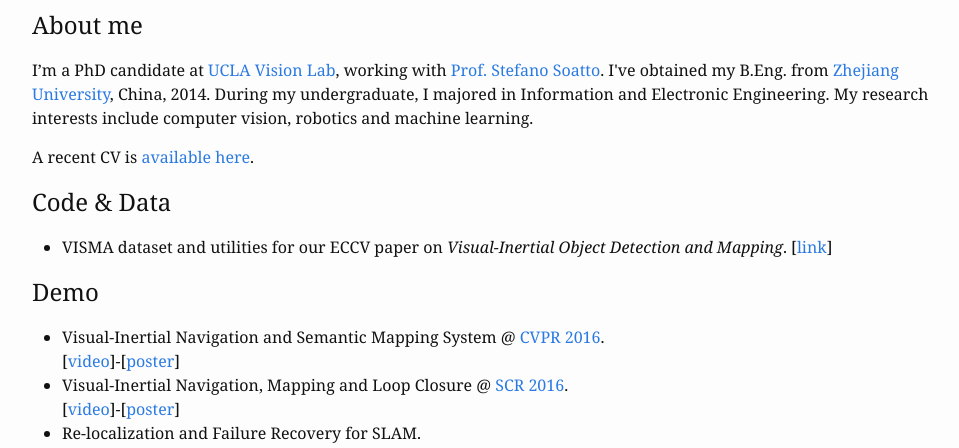
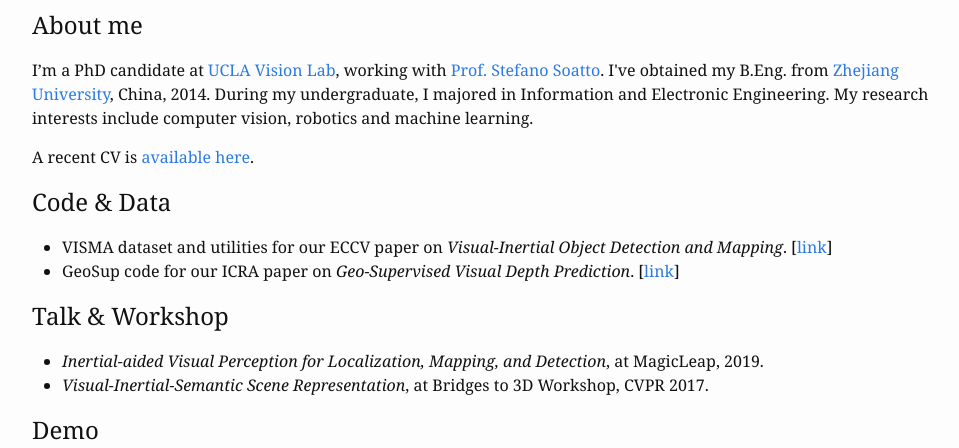
Before and after one commit to feixh/feixh.github.com, a Jekyll site: the page built from index.md, in a window 1280 px wide and 1400 px high, scrolled down 401 px. Shown: the top 448 px of the window, without its empty margins (158-1117 px from the left). Built offline with Jekyll 4.4.1, drawn with Linux system fonts in a browser that asks for light colours; some of the changed text lies outside the part shown.

Commit message:
add talk and workshop section to website and resume

```diff
--- a/index.md
+++ b/index.md
@@ -22,7 +22,11 @@ A recent CV is [available here][resume].
 ## Code & Data
 
 - VISMA dataset and utilities for our ECCV paper on *Visual-Inertial Object Detection and Mapping*. \[[link](https://github.com/feixh/VISMA)\]
+- GeoSup code for our ICRA paper on *Geo-Supervised Visual Depth Prediction*. \[[link](https://github.com/feixh/GeoSup)\]
 
+## Talk & Workshop
+- *Inertial-aided Visual Perception for Localization, Mapping, and Detection*, at MagicLeap, 2019.
+- *Visual-Inertial-Semantic Scene Representation*, at Bridges to 3D Workshop, CVPR 2017.
 
 ## Demo
 
@@ -43,7 +47,7 @@ A recent CV is [available here][resume].
 
 - Geo-Supervised Visual Depth Prediction.\\
     Xiaohan Fei, Alex Wong, Stefano Soatto\\
-    To appear in *IEEE Robotics and Automation Letters (RA-L)*, 2019.\\
+    To appear in *International Conference on Robotics and Automation*, 2019. Also in *IEEE Robotics and Automation Letters (RA-L)*, 2019.\\
     \[[paper][geosup_paper]\]
 
 - Visual-Inertial Object Detection and Mapping.\\
```
Also changed, not shown: 2 other files.
